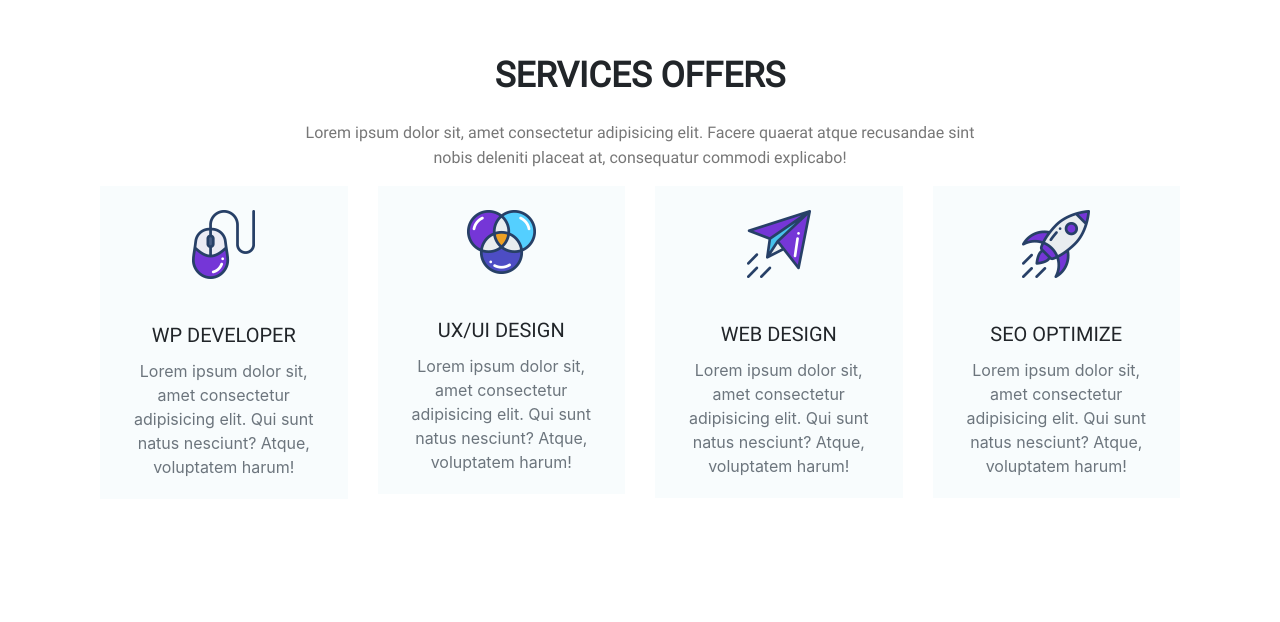
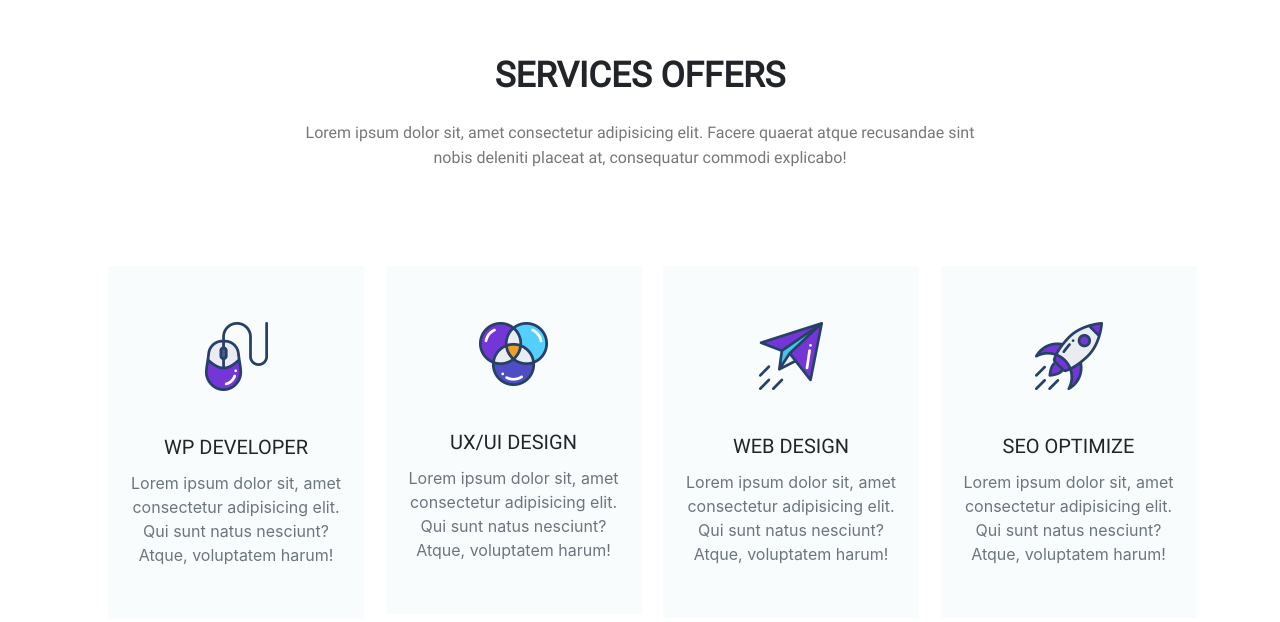
Before and after one commit to learnwithjs/portfolio-html-bootstrap, a plain HTML site: page index.html in a window 1280 px wide. Shown: the part 2332-2954 px from the top of the page. Drawn offline with Linux system fonts and the light colour scheme.

Commit message:
completed services area section

```diff
--- a/css/style.css
+++ b/css/style.css
@@ -197,6 +197,16 @@ letter-spacing: 10px;
 
 .site-main > .services-area .services{
     background: rgba(248, 252, 253, 0.973);
+    padding:2rem 0;
+    width: 16rem;
+    margin:5rem .5rem;
+    transition: box-shadow .7s ease;
+    /* border:1px solid salmon */
+}
+
+.site-main > .services-area .services:hover{
+    box-shadow: var(--box-shadow);
+    cursor: pointer;
 }
 
 /* end services area */
```
